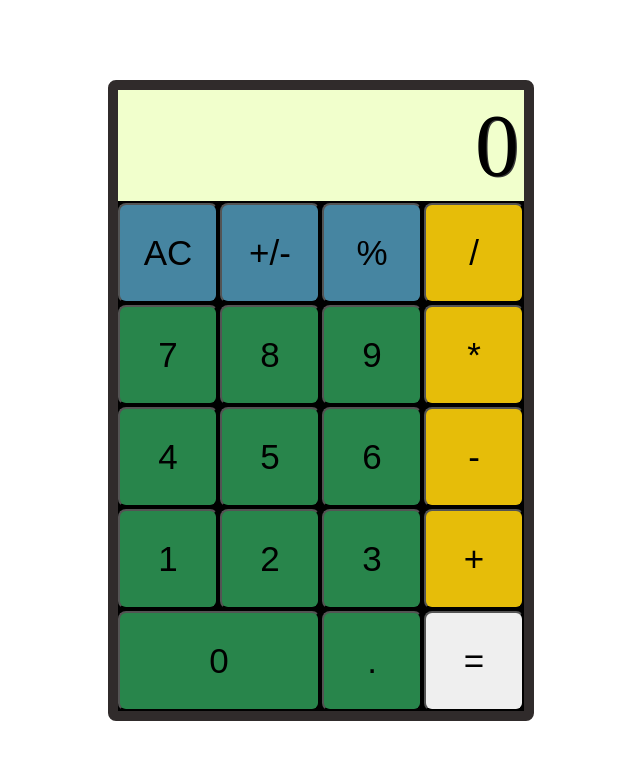
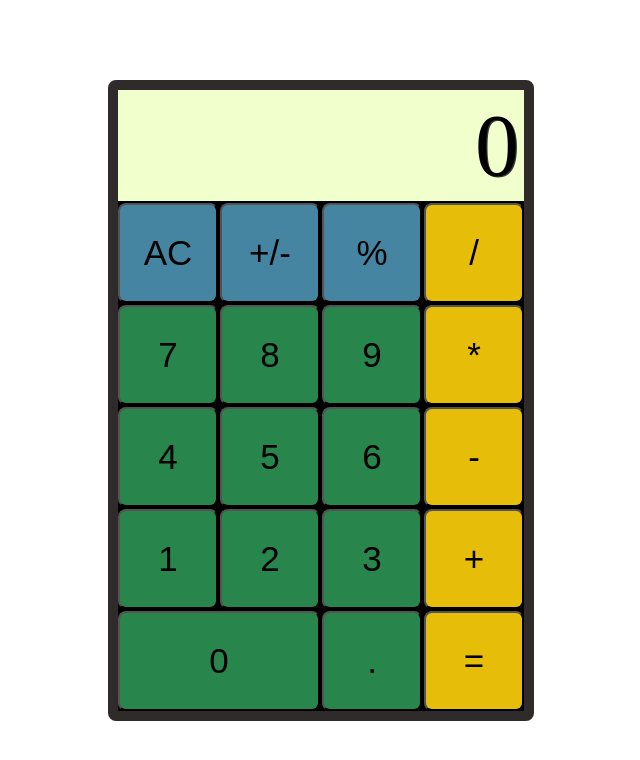
Before and after one commit to Yusef-H/calculator, a plain HTML site: page index.html in a window 1280 px wide. Shown: the whole page, without its empty margins (319-959 px from the left). Drawn offline with Linux system fonts and the light colour scheme.

Commit message:
fixed equals button

```diff
--- a/styles.css
+++ b/styles.css
@@ -40,6 +40,9 @@ button{
 .AC{
     background-color: rgb(70, 133, 161);
 }
+.equals{
+    background-color:rgb(230, 189, 9);
+}
 .operator{
     background-color:rgb(230, 189, 9);
 }
```
